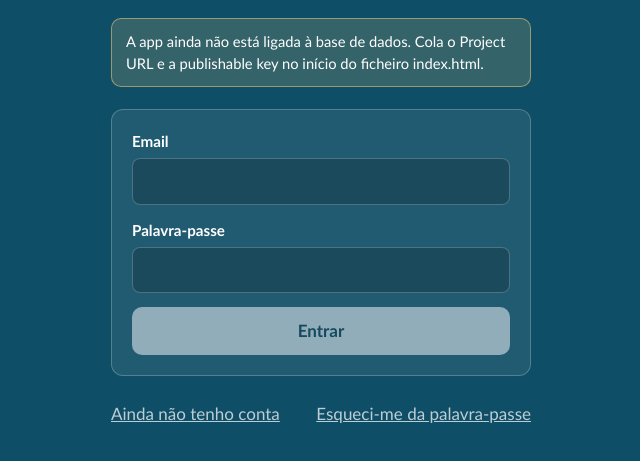
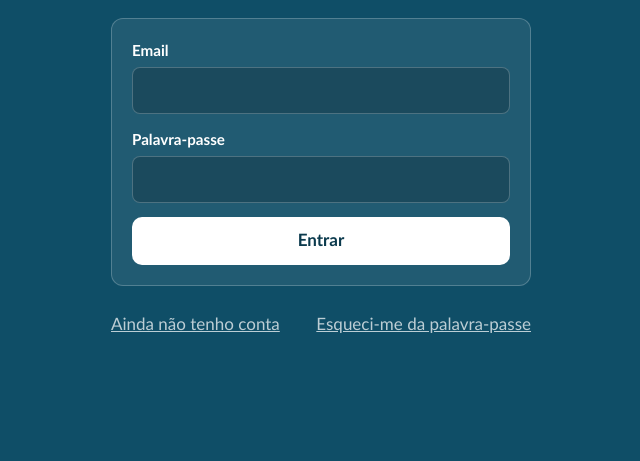
Before and after one commit to icuflashcards/icuflashcards.github.io, a plain HTML site: page index.html in a window 1280 px wide. Shown: the part 77-538 px from the top of the page, without its empty margins (319-959 px from the left). Drawn offline with nearby package versions, Linux system fonts and the light colour scheme.

Commit message:
Replace Supabase placeholders with real values
Updated Supabase configuration with actual URL and key.

```diff
--- a/index.html
+++ b/index.html
@@ -17,8 +17,8 @@
 <script>
   // ====== CONFIGURAÇÃO: cola aqui os dois valores do Supabase (botão Connect, ou Settings > API Keys) ======
   window.ICU_CONFIG = {
-    SUPABASE_URL: 'COLAR_AQUI_O_PROJECT_URL',
-    SUPABASE_ANON_KEY: 'COLAR_AQUI_A_PUBLISHABLE_KEY'
+    SUPABASE_URL: 'https://xdkmoryxmzjsserrnxjc.supabase.co',
+    SUPABASE_ANON_KEY: 'sb_publishable_jvw_iofSxoMwjsHYCkdMfA_GZ9lAKwo'
   };
 </script>
 <style>
```
